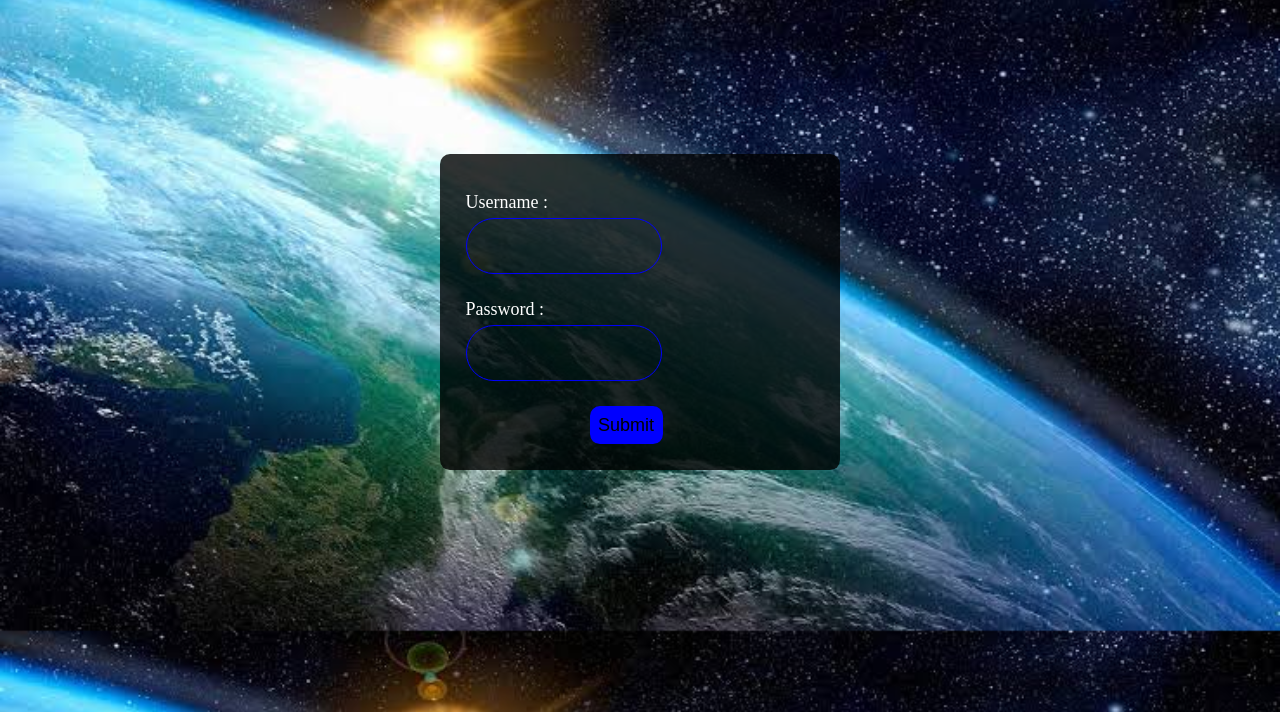
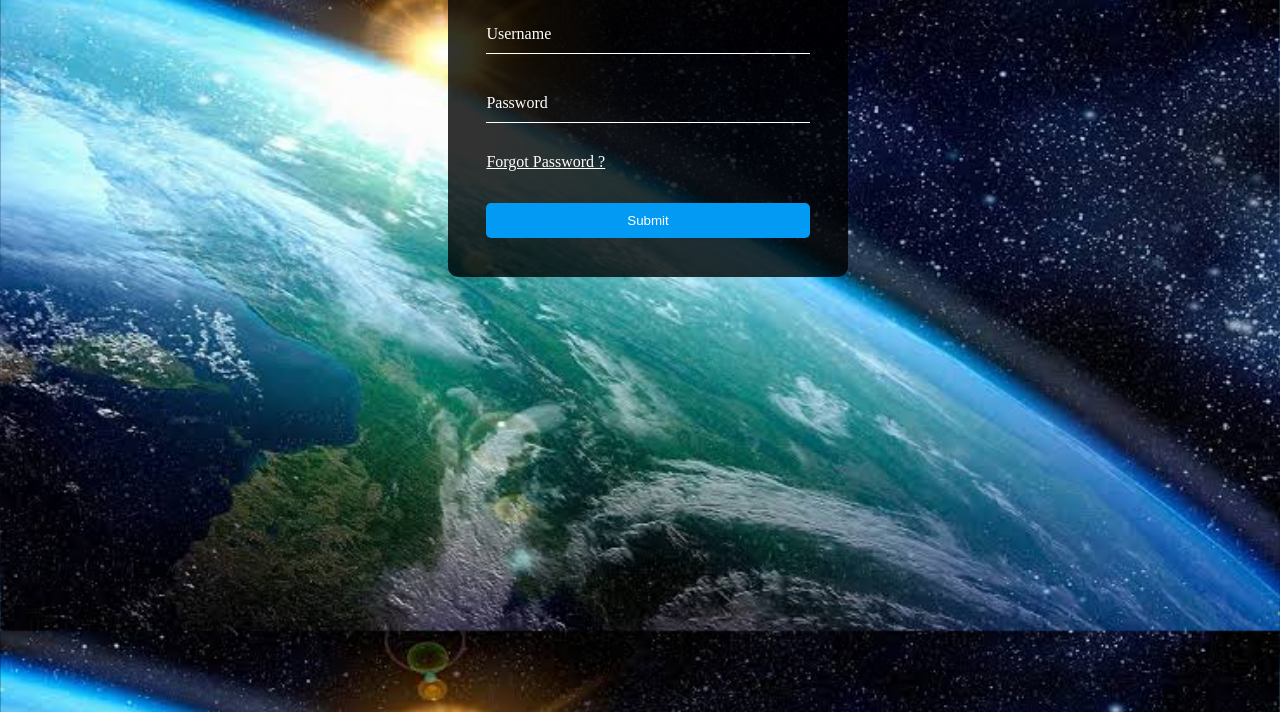
Before and after one commit to ssuriya1/Login, a plain HTML site: page input-box2/index.html in a window 1280 px wide. Shown: the part 88-800 px from the top of the page. Drawn offline with Linux system fonts and the light colour scheme.

Commit message:
Refactor

```diff
--- a/input-box2/index.html
+++ b/input-box2/index.html
@@ -4,76 +4,98 @@
 <head>
     <meta charset="UTF-8">
     <meta name="viewport" content="width=device-width, initial-scale=1.0">
-    <title>Document</title>
+    <title>Input Box</title>
 </head>
 <style>
-     body {
-        color: #fff;
+    body {
         background: url("background.jpg");
         background-size: 100%;
-        font-size: 18px;
-     }
-    .box{
-        background: rgba(0,0,0,.8);
+        color: #fff;
+        display: grid;
+        width: 100%;
+        place-items: center;
+    }
+
+    .box {
         width: 400px;
-        position: absolute;
-        top: 50%;
-        left: 50%;
-        transform: translate(-50%,-50%);
-        padding: 3% 4% 2% 2%;
+        padding: 3%;
+        background: rgba(0, 0, 0, .8);
+        box-sizing: border-box;
         border-radius: 10px;
-        box-sizing: border-box;
     }
-    .inputbox{
+
+    .box form {
+        display: grid;
+        width: 100%;
+    }
+
+    .box h2 {
+        text-align: center;
+        margin: 0 0 30px;
+    }
+
+    .box .inputbox {
         position: relative;
-        padding: 8% 0;
     }
-    .inputbox input{
-        border:1px solid blue;
+
+    .box .inputbox input {
+        width: 100%;
+        padding: 10px 0;
+        font-size: 16px;
+        border: none;
+        margin-bottom: 30px;
+        border-bottom: 1px solid #fff;
+        color: #fff;
+        background: transparent;
         outline: none;
-        background: none;
-        border-radius: 30px;
-        width: 50%;
-        color: #fff;
-        transition: .5s;
-        font-size: 18px;
-        padding: 5%;
     }
-     .inputbox input:focus,.inputbox input:valid{
-        border:1px solid blue;
-        outline: none;
-        background: none;
-        border-radius: 30px;
-        width: 100%;
-        color: #fff;
-    }
-    .inputbox label{
+
+    .inputbox label {
         position: absolute;
         top: 0%;
         left: 0%;
+        padding: 10px 0;
+        font-size: 16px;
+        transition: 0.5s;
     }
-    .box input[type="submit"]{
-        border: 2px solid blue;
+
+    .box .inputbox input:focus~label,
+    .box .inputbox input:valid~label {
+        top: -20px;
+        font-size: 12px;
+        color: #03a9f4;
+    }
+
+    .box input[type="submit"] {
+        border: none;
         outline: none;
+        color: #fff;
+        background: #039af4;
+        border-radius: 5px;
+        cursor: pointer;
+        padding: 10px 20px;
         position: relative;
-        transform: translate(170%,0%);
-        font-size: 18px;
-        background: blue;
-        border-radius: 10px;
-        padding: 2%;
+    }
+
+    .forgotPassword {
+        color: white;
+        padding-bottom: 2rem;
     }
 </style>
+
 <body>
     <div class="box">
+        <h2>Login</h2>
         <form>
             <div class="inputbox">
-                <label>Username :</label>
                 <input type="text" required>
+                <label>Username</label>
             </div>
             <div class="inputbox">
-                <label>Password :</label>
                 <input type="password" required>
+                <label>Password</label>
             </div>
+            <a class="forgotPassword" href="#">Forgot Password ?</a>
             <input type="submit">
         </form>
     </div>
--- a/style.css
+++ b/style.css
@@ -3,6 +3,7 @@
 }
 
 body {
+    background-color: #333;
     margin: 0;
     font-family: Arial;
 }
```
Also changed, not shown: index.html (+1 -1 lines), input-box1/index.html (+6 -1 lines).
